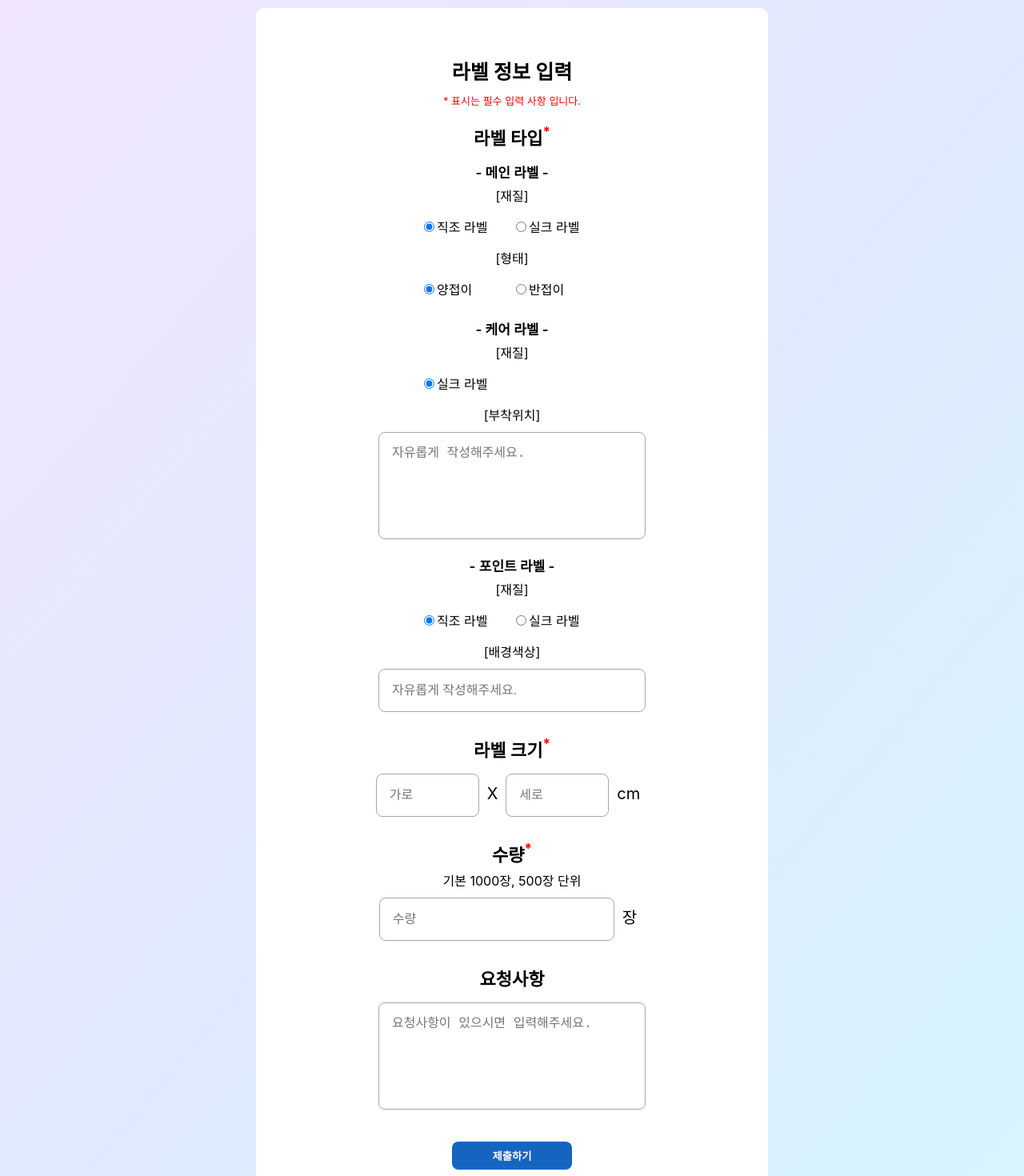
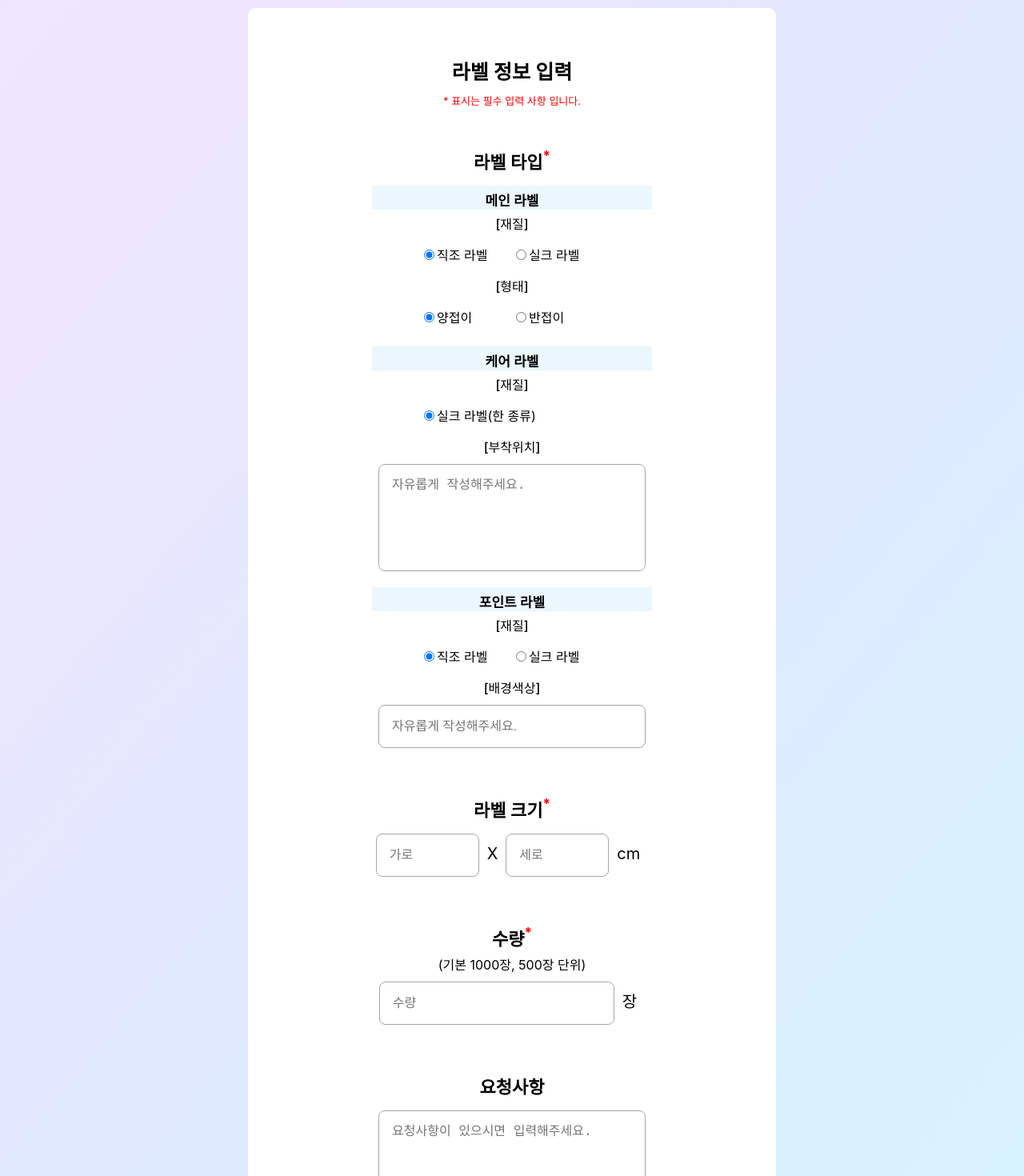
Before and after one commit to owlsuri/factoryUnicon_test, a React (Create React App) app: page /saveInquiry in a window 1280 px wide. Shown: the part 140-1610 px from the top of the page at 80% size. Built offline with nearby package versions, Linux system fonts and the light colour scheme.

Commit message:
saveInquiry 완료

```diff
--- /dev/null
+++ b/src/commons/default/accessKey.js
@@ -0,0 +1 @@
+export const accessKey = "imsimple2563";
--- /dev/null
+++ b/src/commons/default/baseUrl.js
@@ -0,0 +1,2 @@
+export const baseUrl =
+  "https://asia-northeast3-fu-webapp.cloudfunctions.net/api/codingTest";
--- a/src/commons/store/index.js
+++ b/src/commons/store/index.js
@@ -1,17 +1,11 @@
 import { atom } from "recoil";
-
-export const baseUrlState = atom({
-  key: "baseUrlState",
-  default:
-    "https://asia-northeast3-fu-webapp.cloudfunctions.net/api/codingTest",
-});
-
-export const accessKeyState = atom({
-  key: "accessKeyState",
-  default: "imsimple2563",
-});
 
 export const phoneNumberState = atom({
   key: "phoneNumberState",
   default: "",
 });
+
+export const userInfoState = atom({
+  key: "userInfoState",
+  default: "",
+});
--- a/src/components/GetUser.js
+++ b/src/components/GetUser.js
@@ -1,3 +1,10 @@
 export default function GetUser() {
-  return <div>유저정보보기</div>;
+  return (
+    <div className="background">
+      <div className="wrapper">
+        <div>UserInfo</div>
+        <div>Phone : 010-1111-1111</div>
+      </div>
+    </div>
+  );
 }
--- a/src/components/SaveInquiry.js
+++ b/src/components/SaveInquiry.js
@@ -1,10 +1,109 @@
 import * as S from "../styles/saveInquiry.styles";
-import TextareaInput from "../commons/inputs/textareaInput";
 import TextInput from "../commons/inputs/textInput";
+import { useForm } from "react-hook-form";
+import { yupResolver } from "@hookform/resolvers/yup";
+import * as yup from "yup";
+import { useEffect, useState } from "react";
+import { baseUrl } from "../commons/default/baseUrl";
+import { accessKey } from "../commons/default/accessKey";
+import { useRecoilState } from "recoil";
+import { phoneNumberState, userInfoState } from "../commons/store";
+import { useNavigate } from "react-router";
+
+const schema = yup.object({
+  location: yup.string().required("필수 입력 사항입니다."),
+  color: yup.string().required("필수 입력 사항입니다."),
+  width: yup.string().required("필수 입력 사항입니다."),
+  height: yup.string().required("필수 입력 사항입니다."),
+  quantity: yup.string().required("필수 입력 사항입니다."),
+  request: yup.string(),
+});
+
+const initialValues = {
+  mainFabric: "직조라벨",
+  mainForm: "양접이",
+  careFabric: "실크라벨",
+  pointFabric: "직조라벨",
+};
 
 export default function SaveInquiry() {
+  const navigate = useNavigate();
+
+  const [userInfo] = useRecoilState(userInfoState);
+  const [phone] = useRecoilState(phoneNumberState);
+  const [values, setValues] = useState(initialValues);
+
+  console.log(userInfo);
+
+  const onChangeValues = (event) => {
+    setValues({
+      ...values,
+      [event.target.id]: event.target.value,
+    });
+  };
+
+  const { register, handleSubmit, formState } = useForm({
+    resolver: yupResolver(schema),
+    mode: "onChange",
+  });
+
+  const onClickSubmit = (data, e) => {
+    e.preventDefault();
+
+    fetch(`${baseUrl}/saveInquiry`, {
+      method: "POST",
+      headers: {
+        "content-Type": "application/json",
+      },
+      body: JSON.stringify({
+        accessKey,
+        userInfo: { ...userInfo, phone: phone },
+        inquiryInfo: {
+          mainLabel: {
+            mainFabric: values.mainFabric,
+            mainForm: values.mainForm,
+          },
+          careLabel: {
+            careFabric: values.careFabric,
+            location: data.location,
+          },
+          pointLabel: {
+            pointFabric: values.pointFabric,
+            color: data.color,
+          },
+          labelSize: {
+            width: data.width,
+            height: data.height,
+          },
+          quantity: data.quantity,
+          request: data.request,
+        },
+      }),
+    }).then((res) => {
+      if (res.ok) {
+        alert("견적요청이 완료되었습니다.");
+        navigate(`/`);
+      }
+    });
+  };
+
+  useEffect(() => {
+    let mainFabric = document.getElementById("mainFabric");
+    mainFabric.checked = true;
+
+    let mainForm = document.getElementById("mainForm");
+    mainForm.checked = true;
+
+    let careFabric = document.getElementById("careFabric");
+    careFabric.checked = true;
+
+    let pointFabric = document.getElementById("pointFabric");
+    pointFabric.checked = true;
+  }, []);
+
   return (
     <S.Background>
+      <form onSubmit={handleSubmit(onClickSubmit)}>
         <div className="wrapper">
           <S.Title>라벨 정보 입력</S.Title>
           <S.Error>* 표시는 필수 입력 사항 입니다.</S.Error>
@@ -13,95 +112,172 @@ export default function SaveInquiry() {
               <S.MainLabel>라벨 타입</S.MainLabel>
               <S.Must>*</S.Must>
             </S.LabelBox>
-          <S.SubLabel>- 메인 라벨 -</S.SubLabel>
-          <div>[재질]</div>
+            <S.SubLabel> 메인 라벨 </S.SubLabel>
+            <S.SubClass>[재질]</S.SubClass>
             <S.RadioBox>
               <S.Radio>
-              <input type="radio" name="mainLabel" value="직조라벨" checked />
+                <input
+                  id="mainFabric"
+                  type="radio"
+                  name="mainLabel"
+                  value="직조라벨"
+                  onChange={onChangeValues}
+                />
                 직조 라벨
               </S.Radio>
               <S.Radio>
-              <input type="radio" name="mainLabel" value="실크라벨" />
+                <input
+                  id="mainFabric"
+                  type="radio"
+                  name="mainLabel"
+                  value="실크라벨"
+                  onChange={onChangeValues}
+                />
                 실크 라벨
               </S.Radio>
             </S.RadioBox>
-          <div>[형태]</div>
+            <S.SubClass>[형태]</S.SubClass>
             <S.RadioBox>
               <S.Radio>
-              <input type="radio" name="shape" value="양접이" checked />
+                <input
+                  id="mainForm"
+                  type="radio"
+                  name="shape"
+                  value="양접이"
+                  onChange={onChangeValues}
+                />
                 양접이
               </S.Radio>
               <S.Radio>
-              <input type="radio" name="shape" value="반접이" />
+                <input
+                  id="mainForm"
+                  type="radio"
+                  name="shape"
+                  value="반접이"
+                  onChange={onChangeValues}
+                />
                 반접이
               </S.Radio>
             </S.RadioBox>
-          <S.SubLabel>- 케어 라벨 -</S.SubLabel>
-          <div>[재질]</div>
+            <S.SubLabel>케어 라벨</S.SubLabel>
+            <S.SubClass>[재질]</S.SubClass>
             <S.RadioBox>
               <S.Radio>
-              <input type="radio" name="careLabel" value="실크라벨" checked />
+                <input
+                  id="careFabric"
+                  type="radio"
+                  name="careLabel"
+                  value="실크라벨"
+                  onChange={onChangeValues}
+                />
+                실크 라벨(한 종류)
+              </S.Radio>
+            </S.RadioBox>
+            <S.SubClass>[부착위치]</S.SubClass>
+            <S.StyledTextarea
+              placeholder="자유롭게 작성해주세요."
+              {...register("location")}
+            />
+            <S.Error>{formState.errors.location?.message}</S.Error>
+            <S.SubLabel>포인트 라벨</S.SubLabel>
+            <S.SubClass>[재질]</S.SubClass>
+            <S.RadioBox>
+              <S.Radio>
+                <input
+                  id="pointFabric"
+                  type="radio"
+                  name="pointLabel"
+                  value="직조라벨"
+                  onChange={onChangeValues}
+                />
+                직조 라벨
+              </S.Radio>
+              <S.Radio>
+                <input
+                  id="pointFabric"
+                  type="radio"
+                  name="pointLabel"
+                  value="실크라벨"
+                  onChange={onChangeValues}
+                />
                 실크 라벨
               </S.Radio>
             </S.RadioBox>
-          <div>[부착위치]</div>
-          <TextareaInput
-            width={300}
-            height={100}
-            placeholder={"자유롭게 작성해주세요."}
-          />
-          <S.SubLabel>- 포인트 라벨 -</S.SubLabel>
-          <div>[재질]</div>
-          <S.RadioBox>
-            <S.Radio>
-              <input type="radio" name="pointLabel" value="직조라벨" checked />
-              직조 라벨
-            </S.Radio>
-            <S.Radio>
-              <input type="radio" name="pointLabel" value="실크라벨" />
-              실크 라벨
-            </S.Radio>
-          </S.RadioBox>
-          <div>[배경색상]</div>
+            <S.SubClass>[배경색상]</S.SubClass>
             <TextInput
               type={"text"}
               width={300}
               placeholder={"자유롭게 작성해주세요."}
+              register={register("color")}
             />
+            <S.Error>{formState.errors.color?.message}</S.Error>
+
             <S.LabelBox>
               <S.MainLabel>라벨 크기</S.MainLabel>
               <S.Must>*</S.Must>
             </S.LabelBox>
             <S.LabelSize>
+              <div>
                 <S.Number>
-              <TextInput type={"number"} width={95} placeholder={"가로"} />
+                  <TextInput
+                    type={"number"}
+                    width={95}
+                    placeholder={"가로"}
+                    register={register("width")}
+                  />
+
                   <S.Unit>X</S.Unit>
                 </S.Number>
+                <S.Error>{formState.errors.width?.message}</S.Error>
+              </div>
+              <div>
                 <S.Number>
-              <TextInput type={"number"} width={95} placeholder={"세로"} />
+                  <TextInput
+                    type={"number"}
+                    width={95}
+                    placeholder={"세로"}
+                    register={register("height")}
+                  />
+
                   <S.Unit>cm</S.Unit>
                 </S.Number>
+                <S.Error>{formState.errors.height?.message}</S.Error>
+              </div>
             </S.LabelSize>
             <S.LabelBox>
               <S.MainLabel>수량</S.MainLabel>
               <S.Must>*</S.Must>
             </S.LabelBox>
-          <div>기본 1000장, 500장 단위</div>
+            <div>(기본 1000장, 500장 단위)</div>
             <S.Number>
-            <TextInput type={"number"} width={260} placeholder={"수량"} />
+              <TextInput
+                type={"number"}
+                width={260}
+                placeholder={"수량"}
+                register={register("quantity")}
+              />
               <S.Unit>장</S.Unit>
             </S.Number>
+            <S.Error>{formState.errors.quantity?.message}</S.Error>
+
             <S.LabelBox>
               <S.MainLabel>요청사항</S.MainLabel>
             </S.LabelBox>
-          <TextareaInput
-            width={300}
-            height={100}
-            placeholder={"요청사항이 있으시면 입력해주세요."}
+            <S.StyledTextarea
+              placeholder="요청사항이 있으시면 입력해주세요."
+              {...register("request")}
             />
           </S.Container>
-        <button className="btn_save">제출하기</button>
+          <S.SubmitBtn
+            type="submit"
+            className="btn_save"
+            isActive={formState.isValid}
+            disabled={formState.isSubmitting}
+          >
+            견적요청하기
+          </S.SubmitBtn>
         </div>
+      </form>
     </S.Background>
   );
 }
--- a/src/components/SaveUser.js
+++ b/src/components/SaveUser.js
@@ -2,19 +2,15 @@ import { useState } from "react";
 import { useNavigate } from "react-router";
 import { useRecoilState } from "recoil";
 import TextInput from "../commons/inputs/textInput";
-import {
-  accessKeyState,
-  baseUrlState,
-  phoneNumberState,
-} from "../commons/store";
+import { phoneNumberState, userInfoState } from "../commons/store";
+import { baseUrl } from "../commons/default/baseUrl";
+import { accessKey } from "../commons/default/accessKey";
 
 export default function SaveUser() {
   const navigate = useNavigate();
 
-  const [accessKey] = useRecoilState(accessKeyState);
-  const [phone, setPhone] = useState(phoneNumberState);
-  const [baseUrl] = useRecoilState(baseUrlState);
-  const [userInfo] = useState("");
+  const [phone, setPhone] = useRecoilState(phoneNumberState);
+  const [userInfo] = useRecoilState(userInfoState);
   const [isLoading, setIsLoading] = useState(false);
 
   const onChangePhone = (e) => {
@@ -58,12 +54,8 @@ export default function SaveUser() {
           placeholder={"010-1234-5678"}
           onChange={onChangePhone}
         />
-        <button
-          style={{ opacity: isLoading ? 0.5 : 1 }}
-          className="btn_save"
-          onClick={onClickSave}
-        >
-          {isLoading ? "저장중..." : "다음"}
+        <button className="btn_save" onClick={onClickSave}>
+          다음
         </button>
       </div>
     </div>
--- a/src/styles/saveInquiry.styles.js
+++ b/src/styles/saveInquiry.styles.js
@@ -26,18 +26,26 @@ export const Error = styled.div`
 `;
 export const LabelBox = styled.div`
   display: flex;
-  padding: 20px 0 5px 0;
+  padding: 50px 0 5px 0;
 `;
 export const MainLabel = styled.div`
   font-size: 22px;
   font-weight: 600;
 `;
 export const SubLabel = styled.div`
+  width: 350px;
+  height: 20px;
+  text-align: center;
+  background-color: #ebf6ff;
   font-size: 17px;
   font-weight: 600;
-  padding: 10px 5px 5px 5px;
+  padding: 5px 0;
+  margin: 10px 5px 5px 5px;
 `;
-
+export const SubClass = styled.div`
+  font-weight: 500;
+  font-size: 16px;
+`;
 export const Must = styled.div`
   font-size: 17px;
   font-weight: 700;
@@ -64,3 +72,20 @@ export const Unit = styled.div`
   font-size: 20px;
   padding-left: 10px;
 `;
+export const SubmitBtn = styled.button`
+  width: 330px;
+  height: 50px;
+  background-color: ${(props) => (props.isActive ? "#1565c0" : "#E5E5E5")};
+  color: ${(props) => (props.isActive ? "#fff" : "#a6a6a6")};
+`;
+export const StyledTextarea = styled.textarea`
+  width: 300px;
+  height: 100px;
+  padding: 16px;
+  font-size: 16px;
+  line-height: 20px;
+  resize: none;
+  border: 1px solid #a6a6a6;
+  margin: 10px 0;
+  border-radius: 8px;
+`;
```
Also changed, not shown: package.json (+5 -3 lines), src/commons/hooks/useFetch.ts (added, +18 -0 lines), src/index.js (+4 -4 lines), 1 other file (tests, documents, lock files or other folders). Lines whose indentation alone changed are shown as unchanged.
